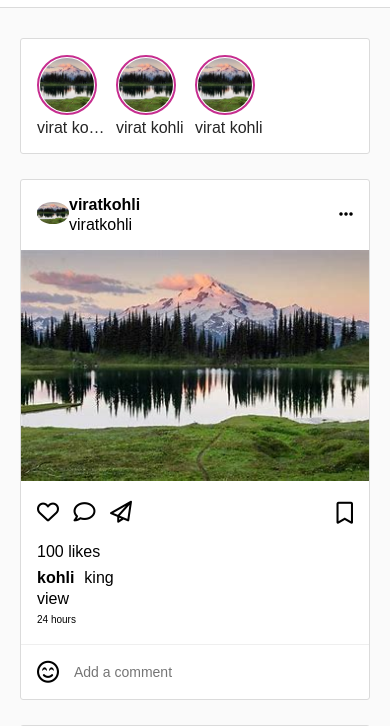
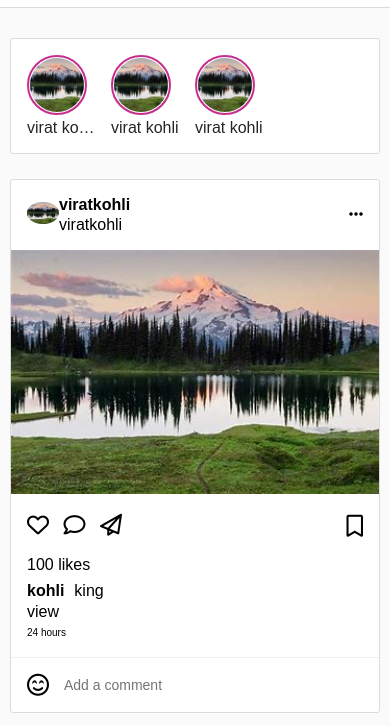
Before and after one commit to saravanakumarn18/instagram, a plain HTML site: page instagram/index.html in a window 390 px wide. Shown: the part 39-765 px from the top of the page. Drawn offline with Linux system fonts and the light colour scheme.

Commit message:
Add files via upload

```diff
--- a/instagram/style.css
+++ b/instagram/style.css
@@ -302,7 +302,7 @@ posts  .post-title  .post-left .image{
         display: none;
     }
     section{
-        padding: 30px 20px;
+        padding: 30px 10px;
     }
 }
 
```
